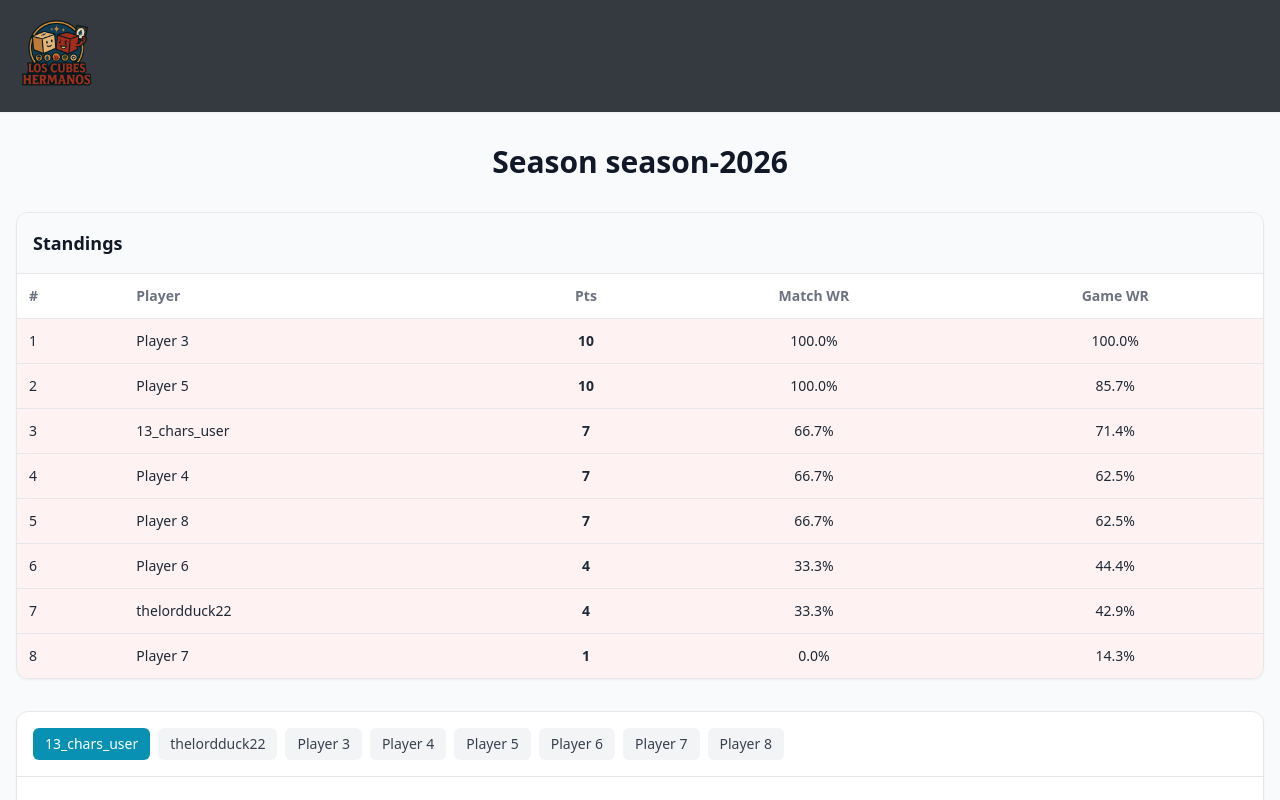
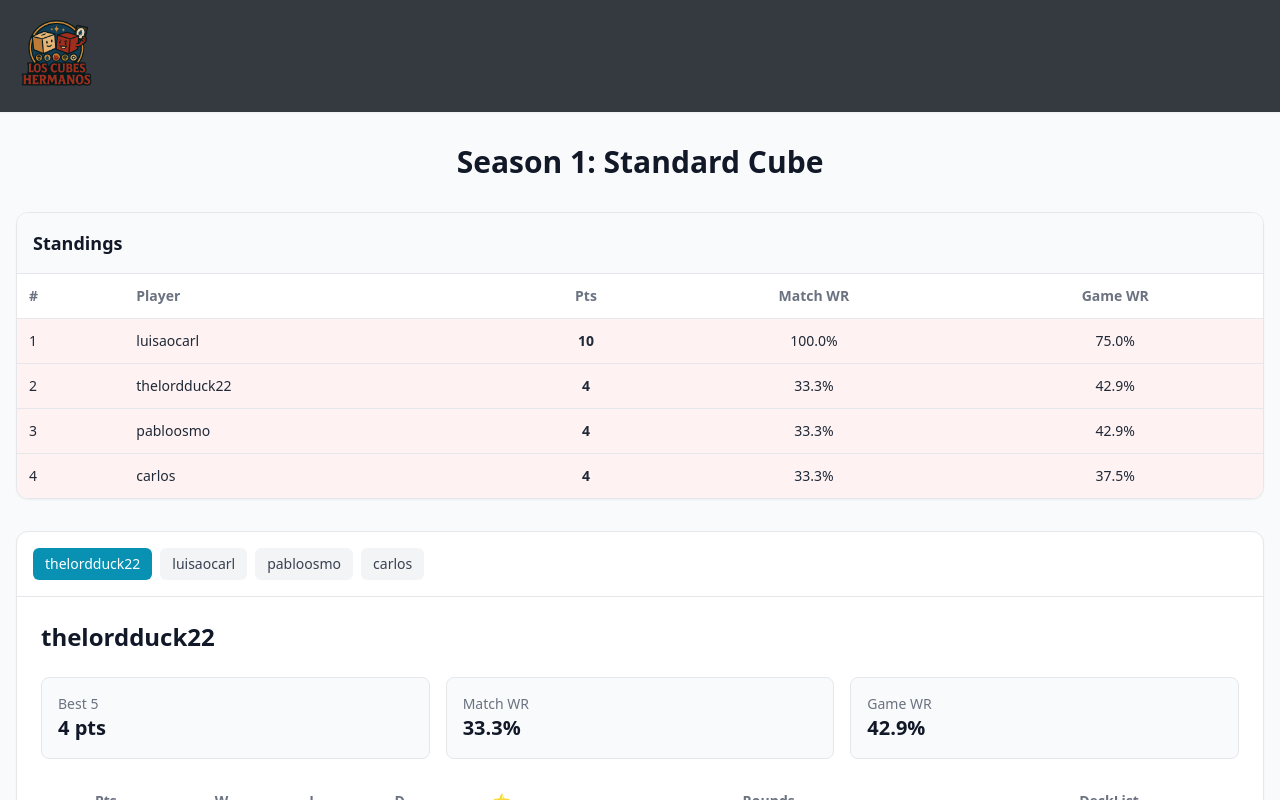
Before and after one commit to TheLordDuck/los-cubes-hermanos, a Next.js app: page /season/1 in a window 1280 px wide. Shown: the top 800 px of the page. Built offline with nearby package versions, Linux system fonts and the light colour scheme.

Commit message:
first matchday of league

```diff
--- a/src/app/api/season/route.ts
+++ b/src/app/api/season/route.ts
@@ -11,7 +11,7 @@ type AddJornadaBody = {
 export async function POST(req: NextRequest) {
     const body: AddJornadaBody = await req.json();
 
-    const filePath = path.join(process.cwd(), "data/season-2026.json");
+    const filePath = path.join(process.cwd(), "data/season1.json");
 
     const raw = fs.readFileSync(filePath, "utf-8");
     const season: Season = JSON.parse(raw);
--- a/src/components/Header/Header.tsx
+++ b/src/components/Header/Header.tsx
@@ -55,15 +55,6 @@ export const Header: React.FC<HeaderProps> = ({
           >
             BattleBox
           </Button>
-
-          {/* NEW SEASON BUTTON */}
-          <Button
-            onClick={() => router.push("/season/2026-spring")}
-            variant="outlined"
-            className="bg-transparent text-cyan-700 border border-cyan-700 hover:bg-cyan-600 hover:text-white transition-all duration-300"
-          >
-            Season
-          </Button>
         </div>
 
         {/* SEARCH */}
--- a/src/data/season-2026.json
+++ /dev/null
@@ -1,118 +0,0 @@
-{
-  "id": "season-2026",
-  "bestOf": 5,
-  "players": [
-    {
-      "id": "001",
-      "name": "13_chars_user",
-      "jornadas": [
-        {
-          "decklistLink": "5b_mcT-WQkChEPBWkhTSew",
-          "rounds": [
-            { "wins": 2, "losses": 0 },
-            { "wins": 1, "losses": 1 },
-            { "wins": 2, "losses": 1 }
-          ]
-        }
-      ]
-    },
-    {
-      "id": "002",
-      "name": "thelordduck22",
-      "jornadas": [
-        {
-          "rounds": [
-            { "wins": 0, "losses": 2 },
-            { "wins": 1, "losses": 1 },
-            { "wins": 2, "losses": 1 }
-          ],
-          "decklistLink": "5b_mcT-WQkChEPBWkhTSew"
-        }
-      ]
-    },
-    {
-      "id": "003",
-      "name": "Player 3",
-      "jornadas": [
-        {
-          "rounds": [
-            { "wins": 2, "losses": 0 },
-            { "wins": 2, "losses": 0 },
-            { "wins": 2, "losses": 0 }
-          ],
-          "decklistLink": "5b_mcT-WQkChEPBWkhTSew"
-        }
-      ]
-    },
-    {
-      "id": "004",
-      "name": "Player 4",
-      "jornadas": [
-        {
-          "rounds": [
-            { "wins": 1, "losses": 2 },
-            { "wins": 2, "losses": 0 },
-            { "wins": 2, "losses": 1 }
-          ],
-          "decklistLink": "5b_mcT-WQkChEPBWkhTSew"
-        }
-      ]
-    },
-    {
-      "id": "005",
-      "name": "Player 5",
-      "jornadas": [
-        {
-          "rounds": [
-            { "wins": 2, "losses": 0 },
-            { "wins": 2, "losses": 0 },
-            { "wins": 2, "losses": 1 }
-          ],
-          "decklistLink": "5b_mcT-WQkChEPBWkhTSew"
-        }
-      ]
-    },
-    {
-      "id": "006",
-      "name": "Player 6",
-      "jornadas": [
-        {
-          "rounds": [
-            { "wins": 1, "losses": 2 },
-            { "wins": 1, "losses": 2 },
-            { "wins": 2, "losses": 1 }
-          ],
-          "decklistLink": "5b_mcT-WQkChEPBWkhTSew"
-        }
-      ]
-    },
-    {
-      "id": "007",
-      "name": "Player 7",
-      "jornadas": [
-        {
-          "rounds": [
-            { "wins": 0, "losses": 2 },
-            { "wins": 1, "losses": 2 },
-            { "wins": 0, "losses": 2 }
-          ],
-          "decklistLink": "5b_mcT-WQkChEPBWkhTSew"
-        }
-      ]
-    },
-    {
-      "id": "008",
-      "name": "Player 8",
-      "jornadas": [
-        {
-          "rounds": [
-            { "wins": 2, "losses": 1 },
-            { "wins": 2, "losses": 0 },
-            { "wins": 1, "losses": 2 }
-          ],
-          "decklistLink": "5b_mcT-WQkChEPBWkhTSew"
-        }
-      ]
-    }
-  ]
-}
--- /dev/null
+++ b/src/data/season1.json
@@ -0,0 +1,63 @@
+{
+  "id": "season1",
+  "seasonNumber": 1,
+  "bestOf": 5,
+  "players": [
+    {
+      "id": "001",
+      "name": "thelordduck22",
+      "jornadas": [
+        {
+          "decklistLink": "H8AjTBGf2UGsEWyIqIXPOA",
+          "rounds": [
+            { "wins": 1, "losses": 2 },
+            { "wins": 0, "losses": 2 },
+            { "wins": 2, "losses": 0 }
+          ]
+        }
+      ]
+    },
+    {
+      "id": "002",
+      "name": "luisaocarl",
+      "jornadas": [
+        {
+          "decklistLink": "TnQ-fjGICUe0URfFFb_xhw",
+          "rounds": [
+            { "wins": 2, "losses": 1 },
+            { "wins": 2, "losses": 1 },
+            { "wins": 2, "losses": 0 }
+          ]
+        }
+      ]
+    },
+    {
+      "id": "003",
+      "name": "pabloosmo",
+      "jornadas": [
+        {
+          "decklistLink": "ICmGHQWFmUuelXitbs_W8w",
+          "rounds": [
+            { "wins": 1, "losses": 2 },
+            { "wins": 2, "losses": 0 },
+            { "wins": 0, "losses": 2 }
+          ]
+        }
+      ]
+    },
+    {
+      "id": "004",
+      "name": "carlos",
+      "jornadas": [
+        {
+          "decklistLink": "DQENIe3pGEO2l77f4Gt1IQ",
+          "rounds": [
+            { "wins": 2, "losses": 1 },
+            { "wins": 1, "losses": 2 },
+            { "wins": 0, "losses": 2 }
+          ]
+        }
+      ]
+    }
+  ]
+}
--- a/src/pages/CubeSelection.tsx
+++ b/src/pages/CubeSelection.tsx
@@ -21,7 +21,7 @@ const CubeSelection: React.FC<CubeListProps> = ({ searchQuery, cubeType }) => {
 
   const filteredCubes = cubes
     .filter((cubeItem) =>
-      cubeItem.name.toLowerCase().includes(searchQuery.toLowerCase())
+      cubeItem.name.toLowerCase().includes(searchQuery.toLowerCase()),
     )
     .sort((a, b) => a.name.localeCompare(b.name));
 
@@ -32,6 +32,12 @@ const CubeSelection: React.FC<CubeListProps> = ({ searchQuery, cubeType }) => {
 
   return (
     <main className="flex-grow container mx-auto p-4 pb-24 md:pb-4">
+      <Link
+        href="/season/1"
+        className="inline-flex items-center gap-1 pb-4 px-2 text-sm text-gray-500 hover:text-gray-900 transition"
+      >
+        ← Go to League
+      </Link>
       <div className="grid grid-cols-1 sm:grid-cols-2 md:grid-cols-3 lg:grid-cols-4 gap-6">
         {filteredCubes.map((item) => (
           <div
--- a/src/pages/season/[id].tsx
+++ b/src/pages/season/[id].tsx
@@ -2,14 +2,13 @@
 
 import { BookOpen } from "lucide-react";
 import { useState } from "react";
-import seasonRaw from "@/data/season-2026.json";
+import seasonRaw from "@/data/season1.json";
 import {
   getPlayerDetailedStats,
   markBestJornadas,
   getMatchWR,
   getGameWR,
 } from "@/utils/league/league";
-
 import { HeaderCubeDetail } from "@/components/Header/HeaderCubeDetail";
 import "../../app/globals.css";
 import { WideFooter } from "@/components/Footer/WideFooter";
@@ -72,7 +71,7 @@ export default function SeasonPage() {
       <main className="flex-grow container mx-auto px-4 py-8 pb-32 md:pb-8">
         {/* TITLE */}
         <h1 className="text-3xl font-bold text-gray-900 text-center mb-8">
-          Season {season.id}
+          Season {season.seasonNumber}: Standard Cube
         </h1>
 
         {/* STANDINGS */}
```
